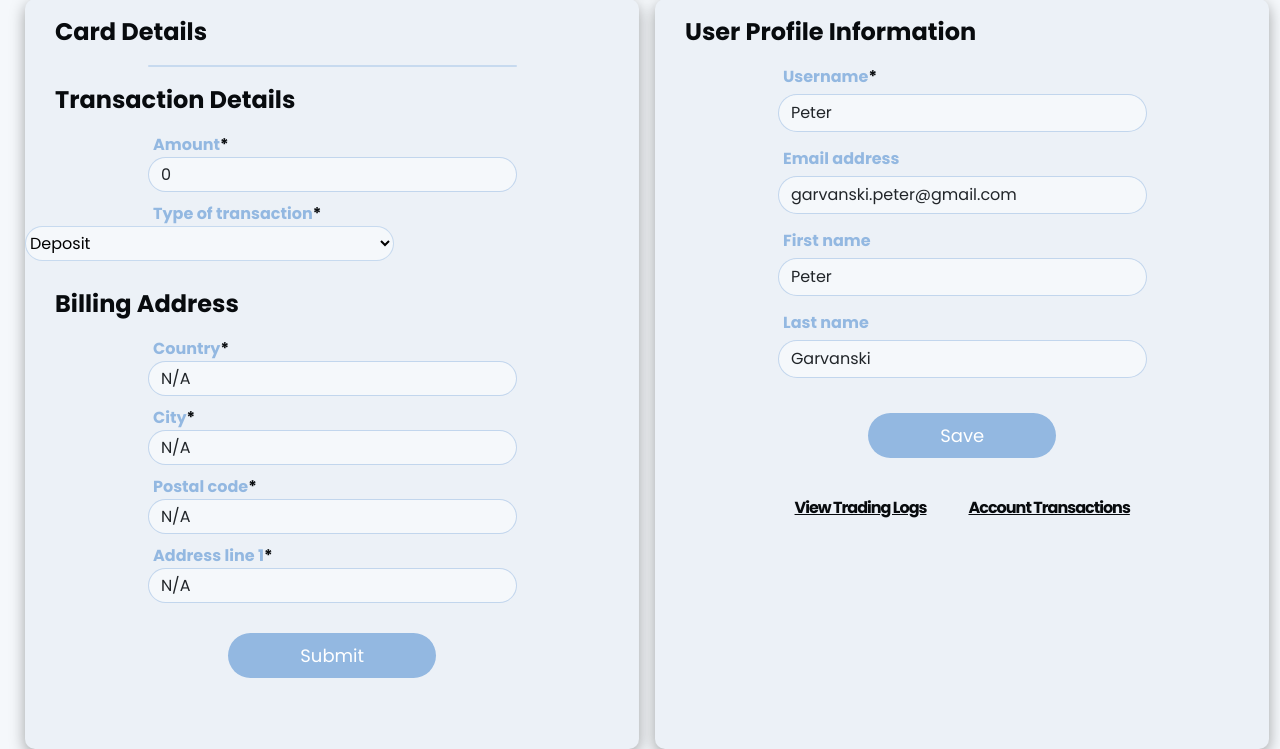
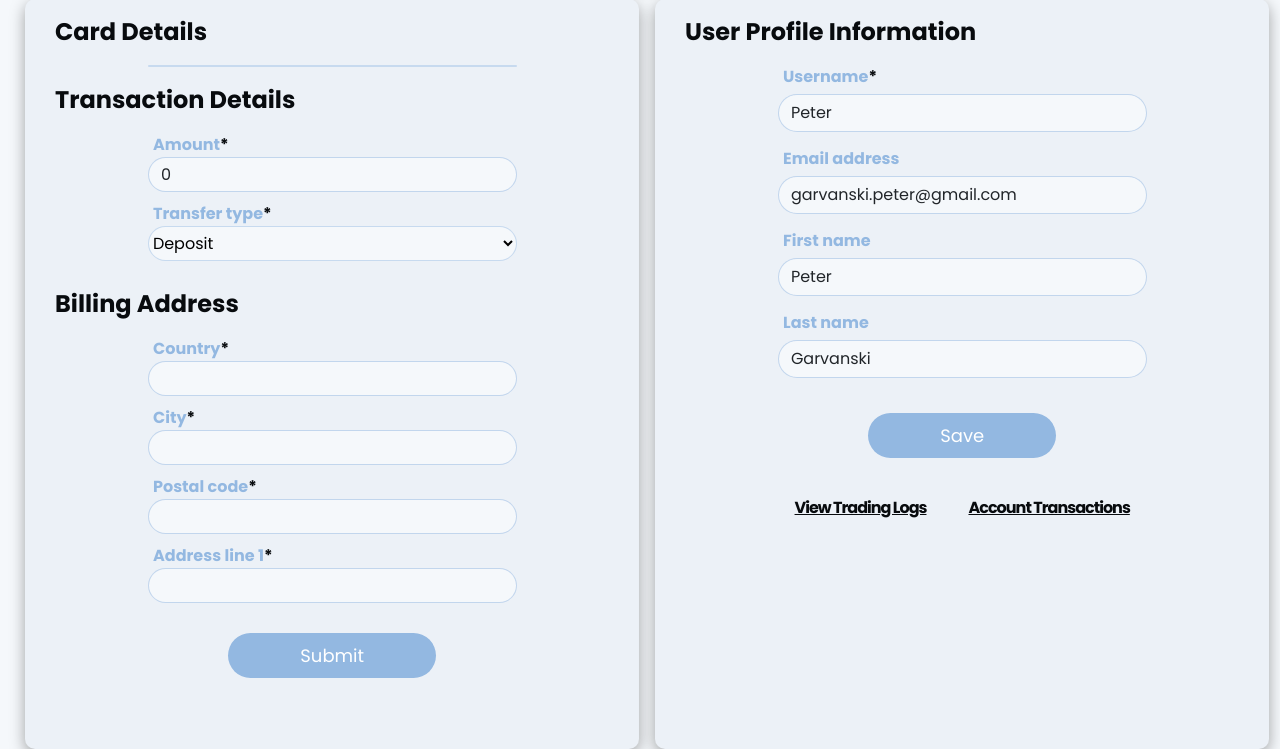
Before and after one commit to PeterGarvanski/HorizonMarkets, a Django app: page /transfer/ in a window 1280 px wide. Shown: the part 137-886 px from the top of the page. Run offline with Django 4.2, Linux system fonts and the light colour scheme; a user stored in the database is signed in; data comes from the database, SQL or seed files in the repository; some libraries are stand-ins or nearby versions.

Commit message:
feat: fixed bug with transfer type

```diff
--- a/dashboard/admin.py
+++ b/dashboard/admin.py
@@ -21,7 +21,7 @@ class TransactionAdmin(admin.ModelAdmin):
         'postal_code',
         'address_line_1',
         'amount',
-        'type_of_transaction'
+        'transfer_type'
     )
 
 admin.site.register(Transaction, TransactionAdmin)
--- a/dashboard/forms.py
+++ b/dashboard/forms.py
@@ -40,7 +40,7 @@ class TransactionForm(forms.ModelForm):
             'postal_code',
             'address_line_1',
             'amount',
-            'type_of_transaction'
+            'transfer_type',
         ]
 
     def __init__(self, *args, **kwargs):
@@ -50,7 +50,7 @@ class TransactionForm(forms.ModelForm):
             Fieldset(
                 'Transaction Details',
                 'amount',
-                'type_of_transaction'
+                'transfer_type',
             ),
             Fieldset(
                 'Billing Address',
@@ -66,3 +66,6 @@ class TransactionForm(forms.ModelForm):
             field.widget.attrs['class'] = 'form-inputs-transaction'
             field.widget.attrs['id'] = field_name
             self.fields[field_name].label = f'<span class="form-label-transaction">{self.fields[field_name].label}</span>'
+
+            if field_name in ['country', 'city', 'postal_code', 'address_line_1']:
+                field.initial = None
--- a/dashboard/models.py
+++ b/dashboard/models.py
@@ -36,4 +36,4 @@ class Transaction(models.Model):
     postal_code = models.CharField(max_length=10, null=False, blank=False, default="N/A")
     address_line_1 = models.CharField(max_length=100, null=False, blank=False, default="N/A")
     amount = models.DecimalField(max_digits=10, decimal_places=2, null=False, default=0)
-    type_of_transaction = models.CharField(max_length=10, choices=TRANSACTION_TYPE_CHOICES, null=False, blank=False, default="Deposit")
+    transfer_type = models.CharField(max_length=10, choices=TRANSACTION_TYPE_CHOICES, null=False, blank=False, default="Deposit")
--- a/dashboard/static/dashboard/css/dashboard.css
+++ b/dashboard/static/dashboard/css/dashboard.css
@@ -263,6 +263,10 @@ legend {
     margin-left: 10vw;
 }
 
+#transfer_type {
+    margin-left: 9.6vw;
+}
+
 /* Stripe CSS */
 
 .StripeElement {
```
Also changed, not shown: dashboard/migrations/0008_rename_type_of_transaction_transaction_transaction_type.py (added), dashboard/migrations/0009_rename_transaction_type_transaction_transfer_type.py (added), db.sqlite3.
